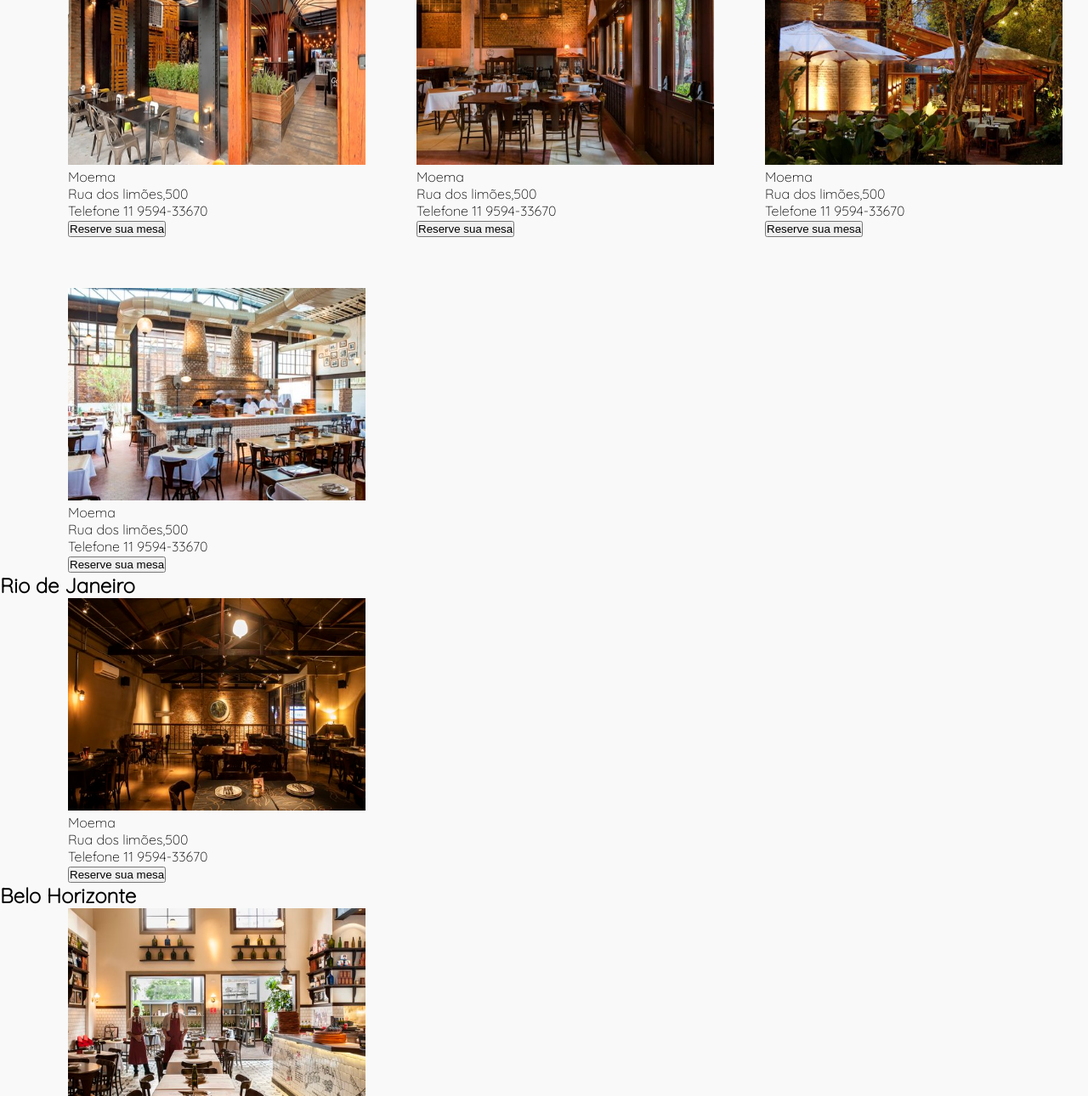
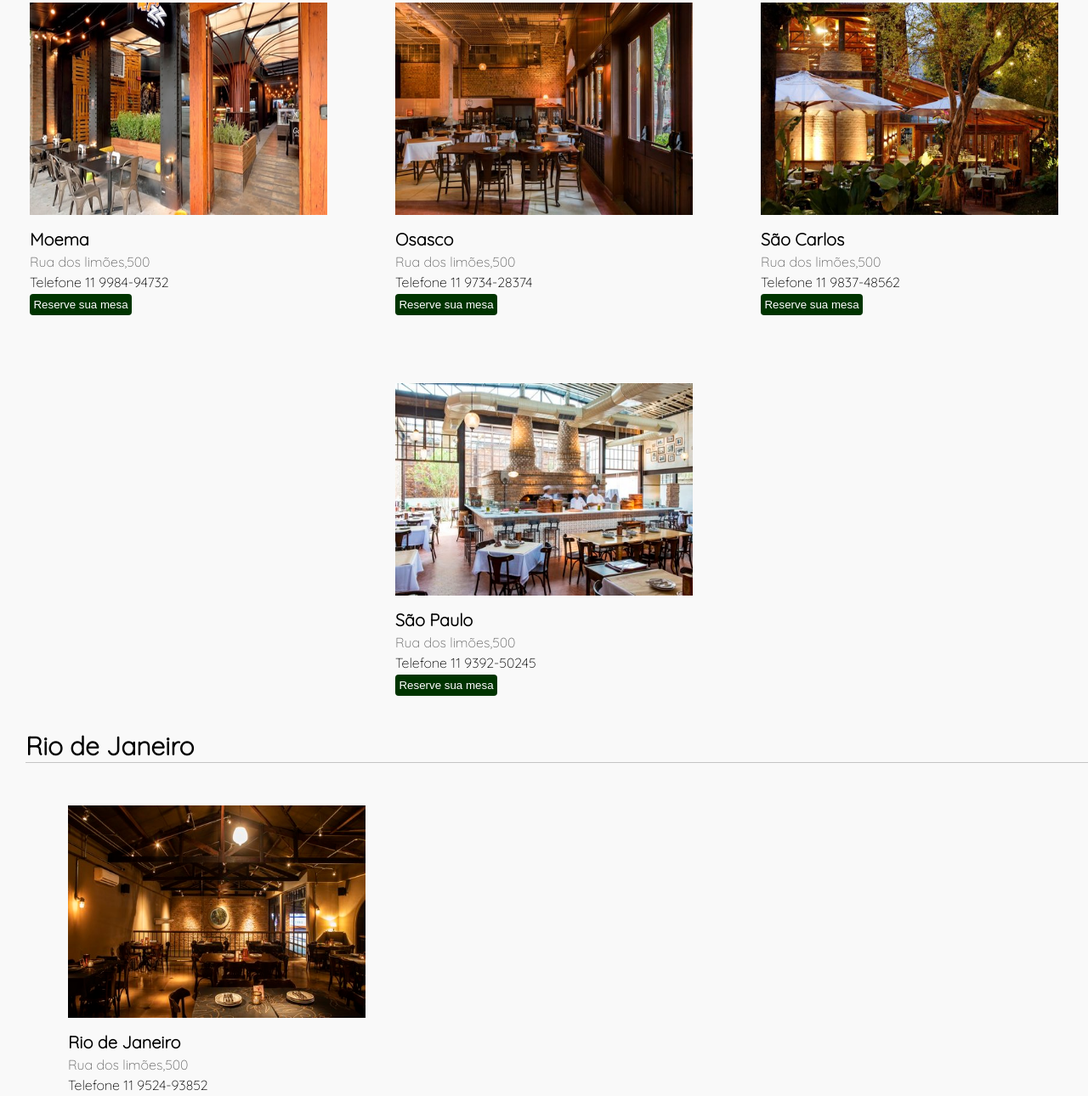
Before and after one commit to MPilecarte/Trabalho-Curso, a plain HTML site: page localizacao.html in a window 1280 px wide. Shown: the part 628-1918 px from the top of the page at 85% size. Drawn offline with Linux system fonts and the light colour scheme.

Commit message:
Style: mudança na configuração de alguns elementos e atualizado a estilização da página

```diff
--- a/css/localizacao.css
+++ b/css/localizacao.css
@@ -61,23 +61,63 @@ h1{
     margin-bottom: 70px;
 }
 
-.fotos-pizzaria{
-    height: 250px;
-    width: 350px;
+h2{
+    font-weight: 600;
+    font-size: 30px;
+    display: block;
+    border-bottom: 1px solid rgba(0, 0, 0, 0.21);
+    margin-bottom: 50px;
+    margin-left: 30px;
 }
 .local-sp{
     display: flex;
     flex-direction: row;
     flex-wrap: wrap;
-    gap: 60px;
-    margin-left: 80px;
+    gap: 80px;
+    justify-content: center;
+    margin-bottom: 40px;
 }
 .local-bh, .local-rio{
     margin-left: 80px;
 }
+.local, .local-bh, .local-rio{
+    display: flex;
+    flex-direction: column;
+    gap: 4px;
+}
+.local-rio{
+    margin-bottom: 40px;
+}
+.fotos-pizzaria{
+    height: 250px;
+    width: 350px;
+}
+.bairro{
+    margin-top: 12px;
+    font-size: 20px;
+    font-weight: 700;
+}
+.endereco{
+    opacity: 0.6;
+}
+.endereco:hover{
+    opacity: 1;
+    cursor: pointer;
+}
 
-
-
+button{
+    height: 25px;
+    width: 120px;
+    border: none;
+    background-color: #003400;
+    color: #fff;
+    border-radius: 4px;
+}
+button:hover{
+    background-color: #dd7600;
+    cursor: pointer;
+}
+/* Rodapé */
 footer{
     display: flex;
     flex-direction: column;
--- a/css/style.css
+++ b/css/style.css
@@ -131,10 +131,9 @@ h1{
     flex-direction: row;
     justify-content: center;
     gap: 150px;
-    /* border: 1px solid red; */
+    flex-wrap: wrap;
 }
 .pratos{
-    /* border: 1px solid red; */
     height: 350px;
     width: 240px;
     border-radius: 15px;
--- a/localizacao.html
+++ b/localizacao.html
@@ -15,9 +15,7 @@
                 <div class="menu">
                     <a href="index.html" >Home</a>
                     <a href="#" class="local">Localização</a>
-                    <a href="#">Lalala</a>
                     <img src="./img/logo-nome.png" class="logo">
-                    <a href="#">Perfil</a>
                     <a href="#">Sobre nós</a>
                     <a href="#">Formulário</a>
                 </div>
@@ -34,28 +32,28 @@
                     <img src="img/pizzaria-sp/pizzaria-moema.jpg" class="fotos-pizzaria" alt="">
                     <p class="bairro">Moema</p>
                     <p class="endereco">Rua dos limões,500</p>
-                    <p>Telefone 11 9594-33670</p>
+                    <p>Telefone 11 9984-94732</p>
                     <button>Reserve sua mesa</button>
                 </div>
                 <div class="local">
                     <img src="img/pizzaria-sp/pizzaria-osasco.jpg" class="fotos-pizzaria" alt="">
-                    <p class="bairro">Moema</p>
+                    <p class="bairro">Osasco</p>
                     <p class="endereco">Rua dos limões,500</p>
-                    <p>Telefone 11 9594-33670</p>
+                    <p>Telefone 11 9734-28374</p>
                     <button>Reserve sua mesa</button>
                 </div>
                 <div class="local">
                     <img src="img/pizzaria-sp/pizzaria-sao-carlos.jpg" class="fotos-pizzaria" alt="">
-                    <p class="bairro">Moema</p>
+                    <p class="bairro">São Carlos</p>
                     <p class="endereco">Rua dos limões,500</p>
-                    <p>Telefone 11 9594-33670</p>
+                    <p>Telefone 11 9837-48562</p>
                     <button>Reserve sua mesa</button>
                 </div>
                 <div class="local">
                     <img src="img/pizzaria-sp/pizzaria-sp.jpg" class="fotos-pizzaria" alt="">
-                    <p class="bairro">Moema</p>
+                    <p class="bairro">São Paulo</p>
                     <p class="endereco">Rua dos limões,500</p>
-                    <p>Telefone 11 9594-33670</p>
+                    <p>Telefone 11 9392-50245</p>
                     <button>Reserve sua mesa</button>
                 </div>
             </div>
@@ -64,18 +62,18 @@
             <h2>Rio de Janeiro</h2>
             <div class="local-rio">
                 <img src="img/pizzaria-rio.png" class="fotos-pizzaria" alt="">
-                <p class="bairro">Moema</p>
+                <p class="bairro">Rio de Janeiro</p>
                 <p class="endereco">Rua dos limões,500</p>
-                <p>Telefone 11 9594-33670</p>
+                <p>Telefone 11 9524-93852</p>
                 <button>Reserve sua mesa</button>
             </div>
 
             <h2>Belo Horizonte</h2>
             <div class="local-bh">
                 <img src="img/pizzaria-bh.jpg" class="fotos-pizzaria" alt="">
-                <p class="bairro">Moema</p>
+                <p class="bairro">Belo Horizonte</p>
                 <p class="endereco">Rua dos limões,500</p>
-                <p>Telefone 11 9594-33670</p>
+                <p>Telefone 11 9534-50205</p>
                 <button>Reserve sua mesa</button>
             </div>
 
```
Also changed, not shown: index.html (+1 -3 lines).
